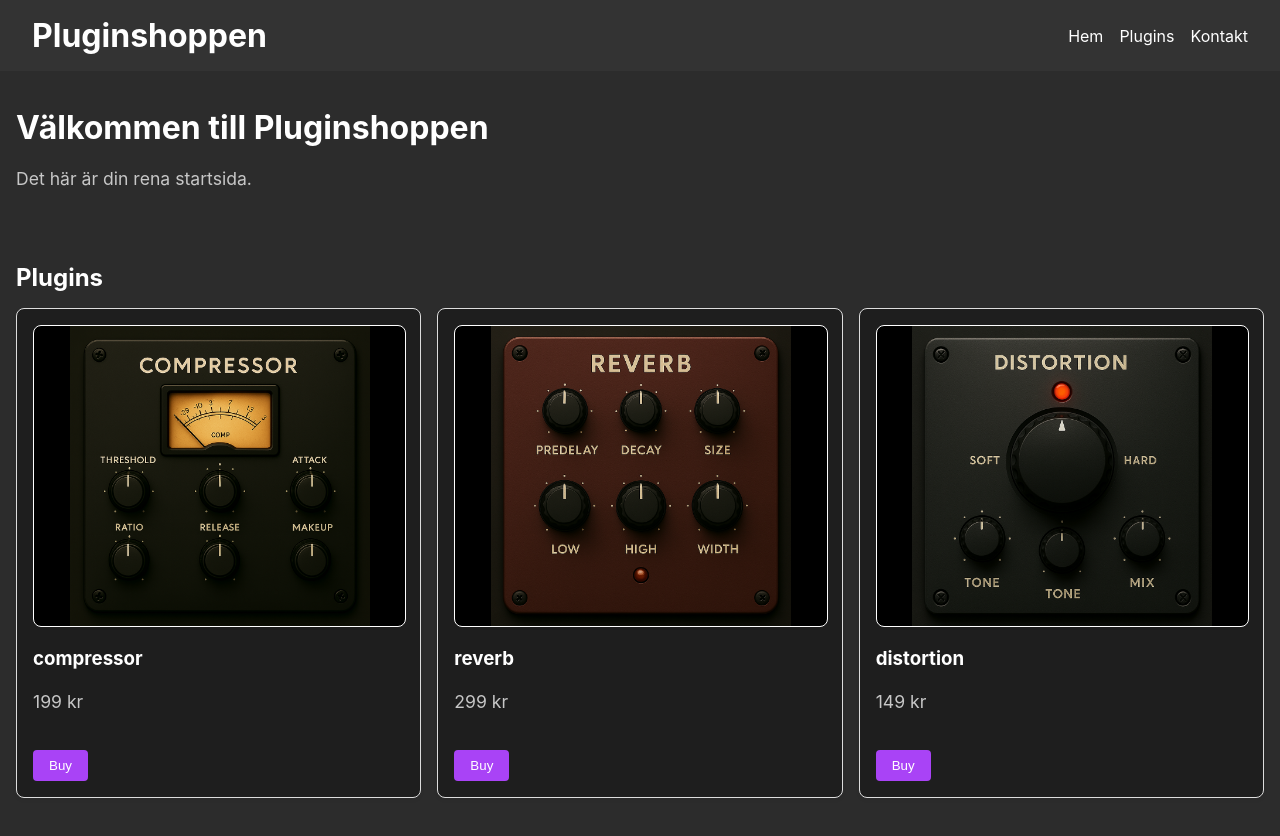
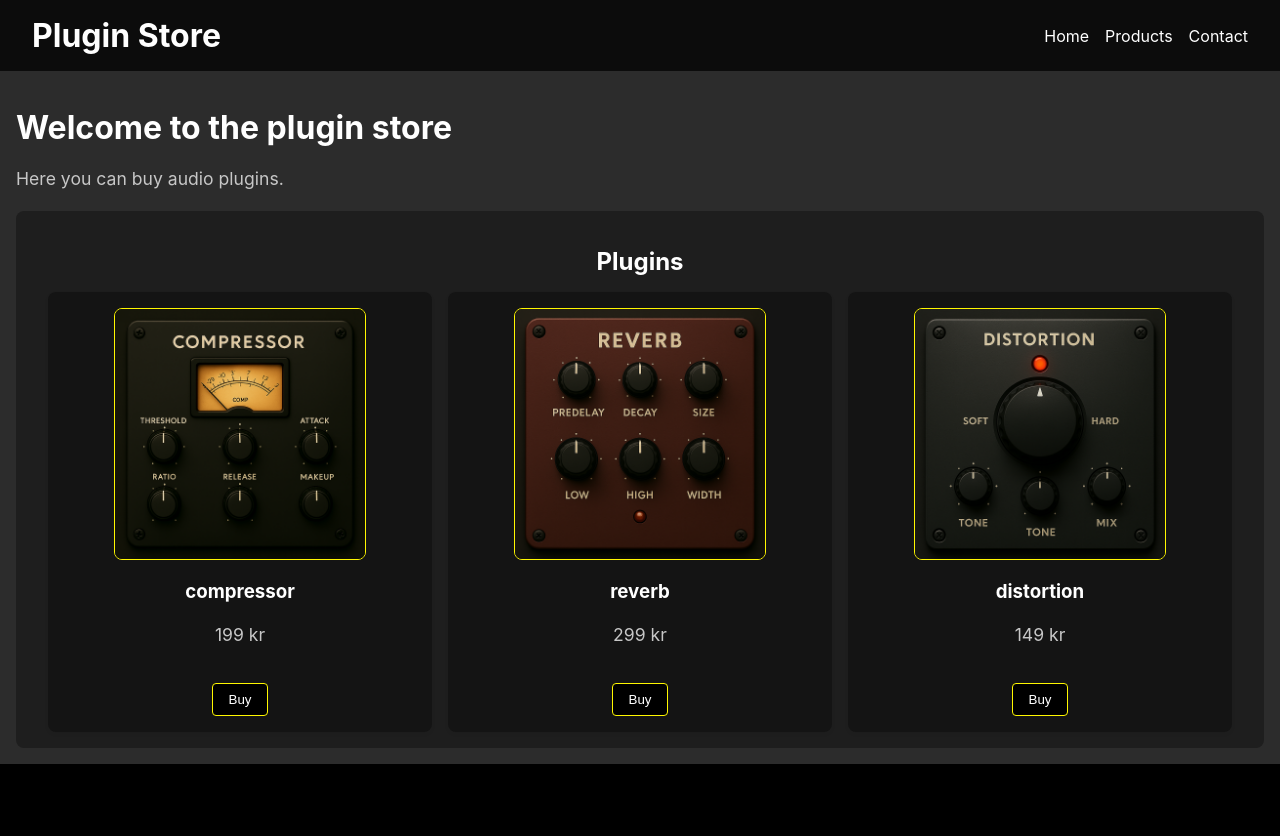
Before and after one commit to ed-vin/react-e-commerce, a React (Create React App) app: page / in a window 1280 px wide. Shown: the top 836 px of the page. After the commit the page ends 800 px from the top, so only its background shows below. Built offline with nearby package versions, Linux system fonts and the light colour scheme.

Commit message:
design & text

```diff
--- a/src/components/Header.jsx
+++ b/src/components/Header.jsx
@@ -3,11 +3,11 @@ import '../styles/header.css';
 export default function Header() {
   return (
     <header className="header">
-      <h1>Pluginshoppen</h1>
+      <h1>Plugin Store</h1>
       <nav>
-        <a href="#">Hem</a>
-        <a href="#">Plugins</a>
-        <a href="#">Kontakt</a>
+        <a href="#">Home</a>
+        <a href="#">Products</a>
+        <a href="#">Contact</a>
       </nav>
     </header>
   );
--- a/src/pages/Home.js
+++ b/src/pages/Home.js
@@ -5,8 +5,8 @@ export default function Home() {
     return (
         <div className="home">
 
-        <h1>Välkommen till Pluginshoppen</h1>
-        <p>Det här är din rena startsida.</p>
+        <h1>Welcome to the plugin store</h1>
+        <p>Here you can buy audio plugins.</p>
 
         <ProductBrowser />
 
--- a/src/styles/ProductBrowser.css
+++ b/src/styles/ProductBrowser.css
@@ -1,5 +1,8 @@
 .product-browser {
-    padding: 2rem 0;
+    padding: 1rem 2rem;
+    background-color: #1e1e1e;
+    border-radius: 8px;
+    text-align: center;
   }
 
   .product-browser h2 {
@@ -15,10 +18,9 @@
 
   .product-card {
     flex: 1 1 200px;
-    border: 1px solid #ddd;
     border-radius: 8px;
     padding: 1rem;
-    background-color: #1e1e1e;
+    background-color: #141414;
     box-shadow: 0 2px 4px rgba(0,0,0,0.05);
   }
 
@@ -29,23 +31,28 @@
   .product-card button {
     margin-top: 1rem;
     padding: 0.5rem 1rem;
-    background-color: #a943f6;
-    color: #fff;
-    border: none;
+    background-color: #000000;
+    color: #ffffff;
+    border: #fff700 1px solid;
     border-radius: 4px;
     cursor: pointer;
   }
 
   .product-card button:hover {
-    background-color: #641d9b;
+    background-color: #000000;
+    color: #ffffff;
   }
 
-  .product-image {
-    width: 100%;
-    height: 300px;
-    object-fit: contain;
+  .product-card img {
+    width: 250px;
+    height: 250px;
+    object-fit: cover;
     margin-bottom: 1rem;
     border-radius: 8px;
-    background-color: black;
-    border: #ffffff 1px solid;
+    border:#fff700 1px solid;
   }
+
+  .product-card img:hover {
+    transform: scale(1.05);
+    transition: transform 0.3s ease;
+  }
--- a/src/styles/header.css
+++ b/src/styles/header.css
@@ -1,5 +1,5 @@
 .header {
-    background-color: #333;
+    background-color: #0c0c0c;
     color: #fff;
     padding: 1rem 2rem;
     display: flex;
```
